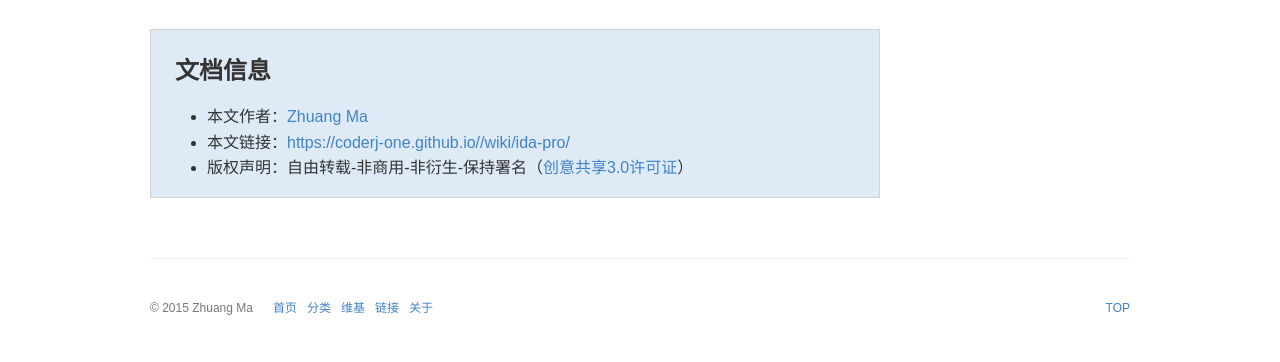
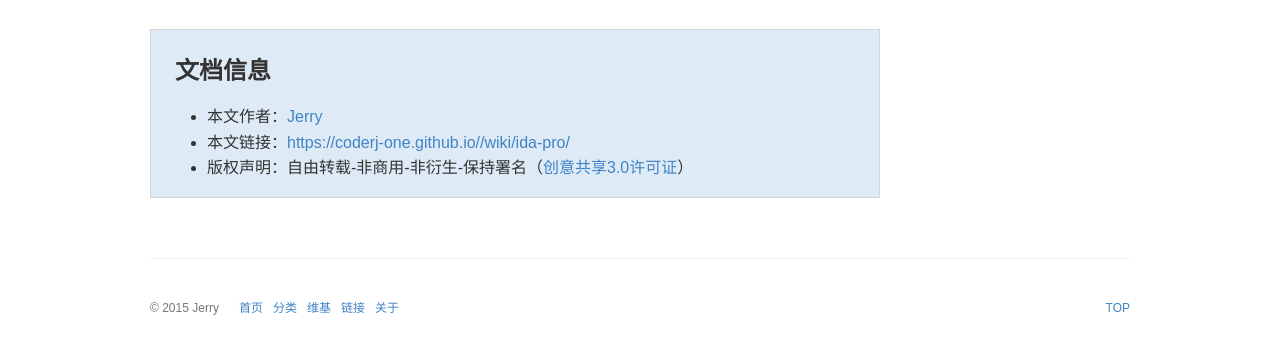
Before and after one commit to CoderJ-ONE/coderJ-one.github.io, a Jekyll site: the page built from _wiki/ida-pro.md, in a window 1280 px wide. Shown: the part 647-1009 px from the top of the page. Built offline with Jekyll 4.4.1, drawn with Linux system fonts in a browser that asks for light colours; some web fonts are replaced; comment, search, counter and statistics services are not loaded; a style sheet for code colours, icons or effects is not loaded.

Commit message:
Update _config.yml

```diff
--- a/_config.yml
+++ b/_config.yml
@@ -42,12 +42,12 @@ highlight_theme: github
 # ---------------- #
 #      Author      #
 # ---------------- #
-author: Zhuang Ma
+author: Jerry
 organization:
 organization_url:
-github_username: mzlogin
-location: Wuhan, China
-email: chumpma@gmail.com
+github_username: CoderJ_ONE
+location: HangZhou, China
+email: CoderJ_ONE@163.com
 
 # ---------------- #
 #    Navigation    #
```
